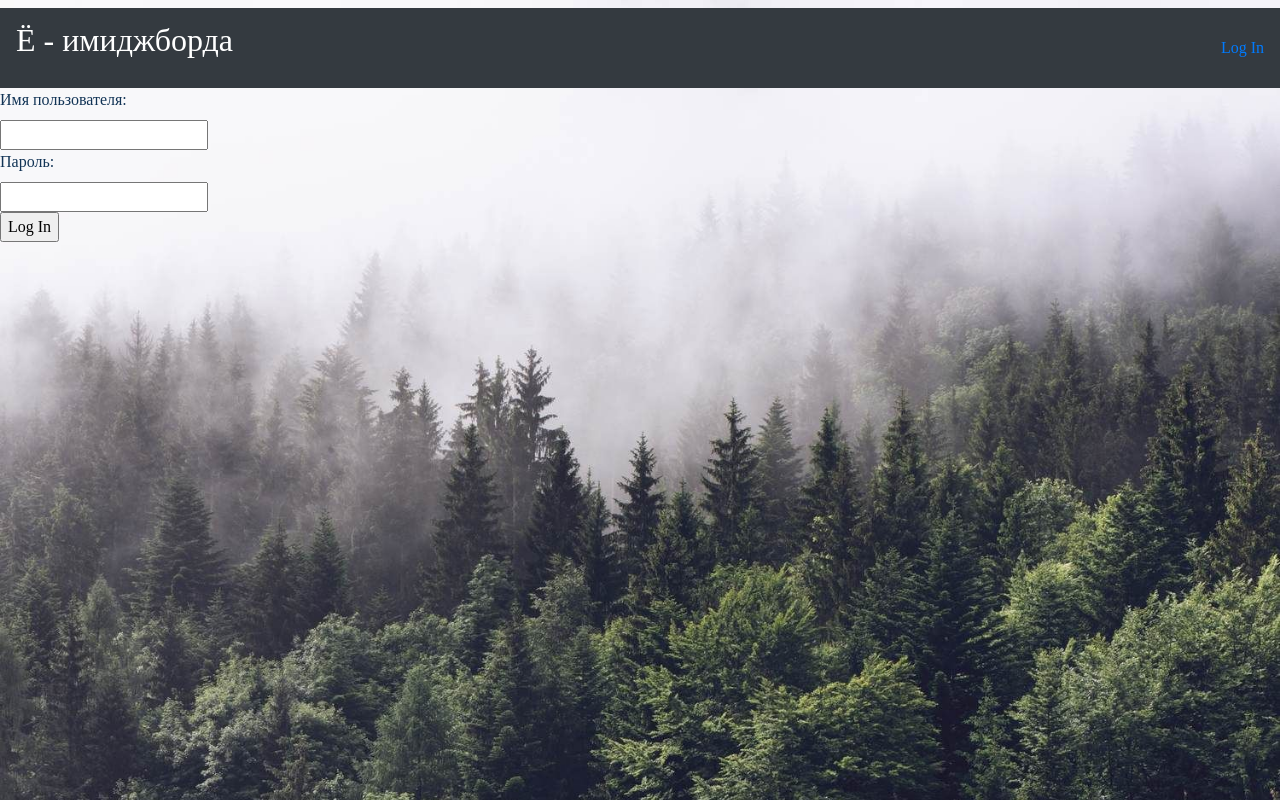
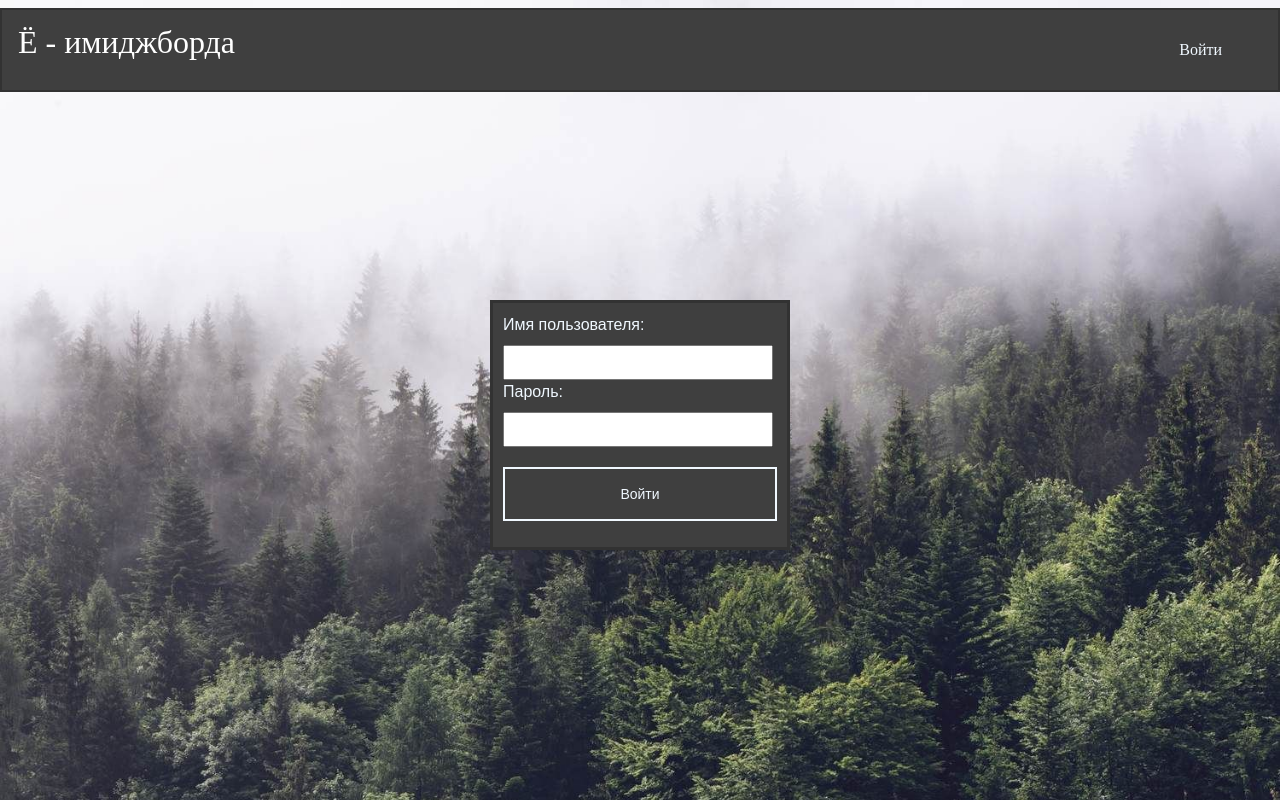
Before and after one commit to Bull-ochka/web-project, a Flask app: page /login/ in a window 1280 px wide. Run offline with Flask 2, Linux system fonts and the light colour scheme; some libraries are stand-ins or nearby versions.

Commit message:
new design features
+ added individual css-sheets for login form and message form;
+ added login page design;
+ fixed message form at the bottom of the page
+ fixed colors;
+ new harmonious colors;
+ new design of log(in/out) button.

```diff
--- /dev/null
+++ b/static/css/login.css
@@ -0,0 +1,75 @@
+.login-form {
+    position: absolute; /* Абсолютное позиционирование */
+    width: 300px; /* Ширина слоя в пикселах */
+    height: 250px; /* Высота слоя в пикселах */
+    left: 50%; /* Положение слоя от левого края */
+    top: 50%; /* Положение слоя от верхнего края */
+    margin-left: -150px; /* Отступ слева */
+    margin-top: -100px;	/* Отступ сверху */
+    background: #3f3f3f;/* Цвет фона */
+    border: 3px solid #323232;/* Рамка вокруг слоя */
+    padding: 10px; /* Поля вокруг текста */
+    color: #f0f8ff;
+    font-family: 'Montserrat', sans-serif;
+}
+#login {
+    width: 270px;
+    height: 50px;
+    border-radius: 3px;
+    border: none;
+    text-align: center;
+    font-weight: 500;
+    font-size: 14px;
+    cursor: pointer;
+    box-sizing: border-box;
+}
+.login-form input {
+    width: 270px;
+    height: 35px;
+}
+input[type="submit" i] {
+    color: #f0f8ff;
+    background-color: #3f3f3f;
+}
+
+.login-form p {
+  display: inline-block;
+  margin: 20px 0px;
+  position: relative;
+  border: 2px solid #f0f8ff;
+  color: #f0f8ff;
+  transition: .4s;
+}
+.login-form p:after {
+  content: "";
+  position: absolute;
+  top: 0;
+  left: 0;
+  right: 0;
+  bottom: 0;
+  width: 100%;
+  height: 100%;
+  margin: auto;
+  border: 2px solid rgba(0,0,0,0);
+  transition: .4s;
+}
+.login-form p:hover:after {
+  border-color: #f0f8ff;
+  width: calc(100% - 10px);
+  height: calc(100% + 20px);
+}
+
+.login-button a {
+  text-decoration: none;
+  outline: none;
+  display: inline-block;
+  padding: 10px 20px;
+  margin: 10px 20px;
+  border-radius: 10px;
+  color: #f0f8ff;
+  transition: .15s ease-in-out;
+}
+.login-button a:hover {
+  box-shadow: 0 0 10px 0 #2F4F4F inset, 0 0 10px 4px #2F4F4F;
+  color: #f0f8ff;
+}
--- a/static/css/main.css
+++ b/static/css/main.css
@@ -34,3 +14,8 @@ body {
     font-weight: 100;
     color: #123456;
 }
+.bg-dark {
+    background-color: #3f3f3f!important;
+    border: 2px solid #323232;
+    color: #f0f8ff;
+}
--- a/templates/base.html
+++ b/templates/base.html
@@ -7,6 +7,8 @@
     <!-- Bootstrap CSS -->
     <link rel="stylesheet" href="https://stackpath.bootstrapcdn.com/bootstrap/4.4.1/css/bootstrap.min.css" integrity="sha384-Vkoo8x4CGsO3+Hhxv8T/Q5PaXtkKtu6ug5TOeNV6gBiFeWPGFN9MuhOf23Q9Ifjh" crossorigin="anonymous">
 
+    <link rel=stylesheet type=text/css href="{{ url_for('static', filename='css/form-maker.css') }}">
+    <link rel=stylesheet type=text/css href="{{ url_for('static', filename='css/login.css') }}">
     <link rel=stylesheet type=text/css href="{{ url_for('static', filename='css/main.css') }}">
     <link rel='shortcut icon' type='image/x-icon' href="{{ url_for('static', filename='img/favicon.ico') }}"/>
     <h1><title>{% block title %}{% endblock %}</title></h1>
@@ -20,12 +22,14 @@
         </h2>
       </a>
       <!-- Сделать красиво -->
+      <div class="login-button">
       {% if current_user.is_authenticated %}
         {{ current_user.username }}
-        <a href="/logout">Log Out</a>
+        <a href="/logout">Выйти</a>
       {% else %}
-        <a href="/login">Log In</a>
+        <a href="/login">Войти</a>
       {% endif %}
+      </div>
       <!-- Сделать красиво -->
     </nav>
     {% block body %}{% endblock %}
--- a/templates/board.html
+++ b/templates/board.html
@@ -22,14 +22,14 @@
         </div>
 
         <div id="threadCreate">
-          Создать тред:
           <form class="form-maker" method="post" onsubmit="createThreadFunc">
+             Создать тред:<br>
             {{ form.hidden_tag() }}
             {{ form.title.label }}<br>
             {{ form.title }} <br>
             {{ form.message.label }}<br>
             {{ form.message }}
-            <p><input type="submit" value="Создать"></p>
+            <p><a><input type="submit" value="Создать"></a></p>
           </form>
         </div>
       </h5>
--- a/templates/login.html
+++ b/templates/login.html
@@ -9,6 +9,6 @@
   {{ form.username }} <br>
   {{ form.password.label }}<br>
   {{ form.password }}
-  <p><input type="submit" value="Log In"></p>
+  <p><input id="login" type="submit" value="Войти"></p>
 </form>
 {% endblock %}
--- a/templates/thread.html
+++ b/templates/thread.html
@@ -28,7 +28,7 @@
 
         <label for="threadmessage">Сообщение: </label>
         <p><textarea type="text" id="threadmessage" placeholder="Введите сообщение..."></textarea></p>
-        <p><input id="thread_send_mes" type="button" name="button" value="Отправить"></p>
+        <p><a><input id="thread_send_mes" type="button" name="button" value="Отправить"></a></p>
 
       </form>
 
```
Also changed, not shown: other parts of static/css/main.css (+3 -23 lines), static/css/form-maker.css (added, +61 -0 lines).
